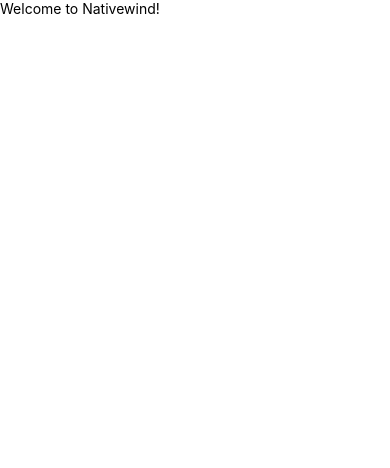
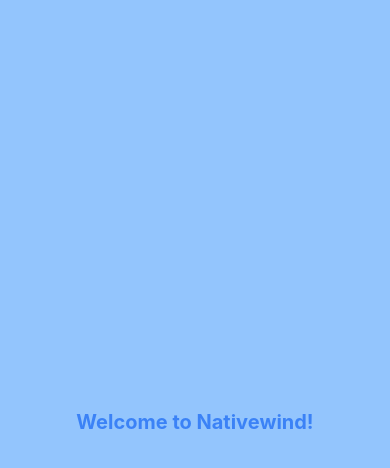
Before and after one commit to Nitto-Ponno/nitto-ponno-mobile-app-public, a React Native app: screen / in a window 390 px wide. Shown: the top 468 px of the page. Built offline with nearby package versions, Linux system fonts and the light colour scheme.

Commit message:
Conflict main/dev (#5)
* tailwind setup and used yarn instead npm

* issue fix

* nativewind issues fix. Edit in tailwind.config.js file

```diff
--- a/tailwind.config.js
+++ b/tailwind.config.js
@@ -1,7 +1,7 @@
 /** @type {import('tailwindcss').Config} */
 module.exports = {
   // NOTE: Update this to include the paths to all files that contain Nativewind classes.
-  content: ["./App.tsx", "./components/**/*.{js,jsx,ts,tsx}"],
+  content: ["./src/App.tsx", "./components/**/*.{js,jsx,ts,tsx}"],
   presets: [require("nativewind/preset")],
   theme: {
     extend: {},
```
